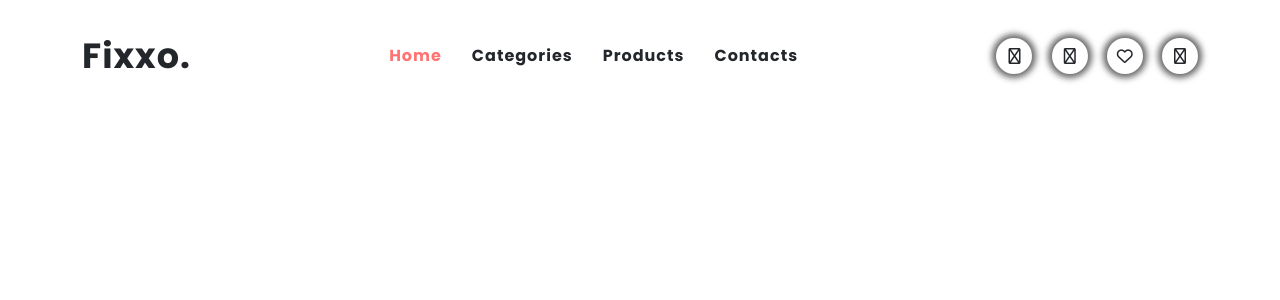
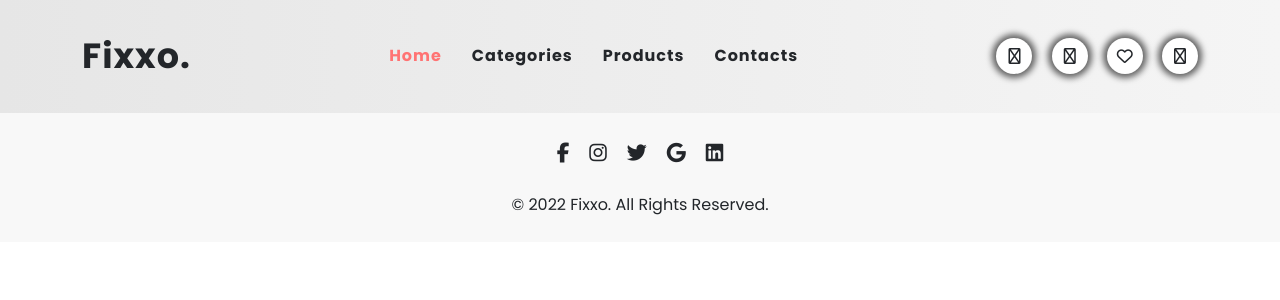
Before and after one commit to SebbeA/fixxo, a React (Create React App) app: page / in a window 1280 px wide. Shown: the top 300 px of the page. Built offline with nearby package versions, Linux system fonts and the light colour scheme.

Commit message:
footersection and externallinks

```diff
--- a/src/App.css
+++ b/src/App.css
@@ -7,3 +7,4 @@
 
 /* Sections */
 @import "../src/assets/css/sections/_MainMenuSection.css";
+@import "../src/assets/css/sections/_FooterSection.css";
--- a/src/App.js
+++ b/src/App.js
@@ -10,6 +10,8 @@ import CompareView from './views/CompareView';
 import WishListView from './views/WishListView';
 import ShoppingCartView from './views/ShoppingCartView';
 import NotFoundView from './views/NotFoundView';
+import FooterSection from './sections/FooterSection';
+import MainMenuSection from './sections/MainMenuSection';
 
 function App() {
   return (
--- a/src/assets/css/cores/_Variables.css
+++ b/src/assets/css/cores/_Variables.css
@@ -1,6 +1,7 @@
 :root {
     --color-white: #FFFFFF;
     --color-grey-0: #F5F5F5;
+    --color-grey-0-1: #F8F8F8;
     --color-grey-1: #E6E6E6;
     --color-grey-2: #BBBBBB;
     --color-grey-3: #BEBEBE;
--- /dev/null
+++ b/src/assets/css/sections/_FooterSection.css
@@ -0,0 +1,23 @@
+footer {
+    display: flex;
+    flex-direction: column;
+    justify-content: center;
+    align-items: center;
+    padding: 25px;
+    background-color: var(--color-grey-0-1);
+}
+    footer .socialmedia {
+        margin-bottom: 25px;
+    }
+        footer .socialmedia a {
+            font-size: 20px;
+            color: var(--color-dark);
+            text-decoration: none;
+            margin-left: 10px;
+            margin-right: 10px;
+            transition: 0.3s ease-in-out;
+        }
+            footer .socialmedia a:hover {
+                color: var(--color-theme);
+                text-decoration: none;
+            }
--- a/src/assets/css/sections/_MainMenuSection.css
+++ b/src/assets/css/sections/_MainMenuSection.css
@@ -1,3 +1,8 @@
+header {
+    background: rgb(230,230,230);
+    background: linear-gradient(90deg, rgba(230,230,230,1) 0%, rgba(245,245,245,1) 100%);
+}
+
 .mainmenu {
     display: flex;
     justify-content: space-between;
--- /dev/null
+++ b/src/components/ExternalLinks.js
@@ -0,0 +1,11 @@
+import React from 'react'
+
+const ExternalLinks = ({link, icon}) => {
+  return (
+    <a href={link} target="_blank">
+        <i className={icon}></i>
+    </a>
+  )
+}
+
+export default ExternalLinks
--- a/src/sections/FooterSection.js
+++ b/src/sections/FooterSection.js
@@ -1,8 +1,18 @@
 import React from 'react'
+import ExternalLinks from '../components/ExternalLinks'
 
 const FooterSection = () => {
   return (
-    <div>FooterSection</div>
+    <footer>
+        <div className="socialmedia">
+            <ExternalLinks link="https://facebook.com" icon="fa-brands fa-facebook-f"/>
+            <ExternalLinks link="https://instagram.com" icon="fa-brands fa-instagram"/>
+            <ExternalLinks link="https://twitter.com" icon="fa-brands fa-twitter"/>
+            <ExternalLinks link="https://google.com" icon="fa-brands fa-google"/>
+            <ExternalLinks link="https://linkedin.com" icon="fa-brands fa-linkedin"/>
+        </div>
+        <div>© 2022 Fixxo. All Rights Reserved.</div>
+    </footer>
   )
 }
 
--- a/src/views/ContactsView.js
+++ b/src/views/ContactsView.js
@@ -1,10 +1,12 @@
 import React from 'react'
 import MainMenuSection from '../sections/MainMenuSection'
+import FooterSection from '../sections/FooterSection'
 
 const ContactsView = () => {
   return (
     <>
       <MainMenuSection />
+      <FooterSection />
     </>
   )
 }
--- a/src/views/HomeView.js
+++ b/src/views/HomeView.js
@@ -1,10 +1,14 @@
 import React from 'react'
 import MainMenuSection from '../sections/MainMenuSection'
+import FooterSection from '../sections/FooterSection'
 
 const HomeView = () => {
   return (
     <>
-      <MainMenuSection />
+      <header>
+        <MainMenuSection />
+      </header>
+      <FooterSection />
     </>
   )
 }
--- a/src/views/NotFoundView.js
+++ b/src/views/NotFoundView.js
@@ -5,7 +5,9 @@ const NotFoundView = () => {
   return (
     <>
       <MainMenuSection />
-      <h1>404 - Page Not Found</h1>
+      <div className="container d-flex justify-content-center align-items-center">
+        <h1>404 - Page Not Found</h1>
+      </div>
     </>
   )
 }
```
